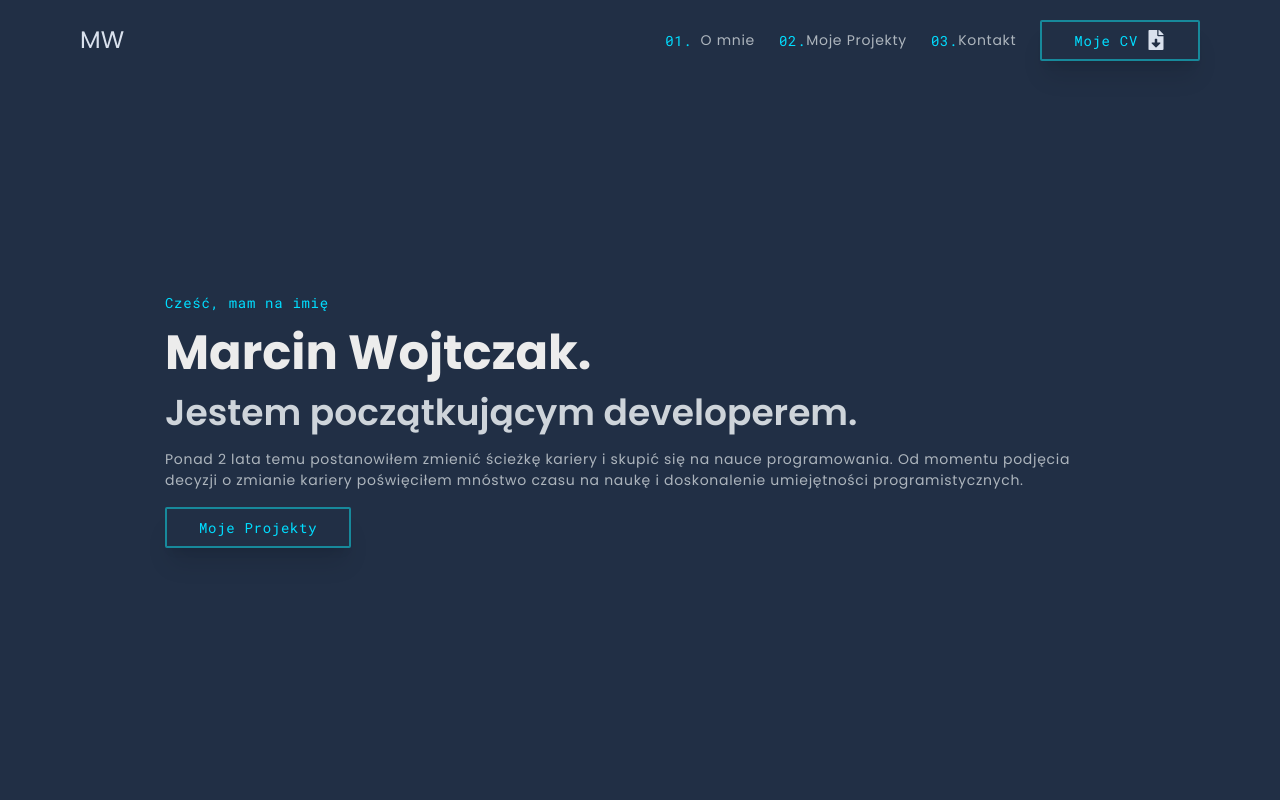
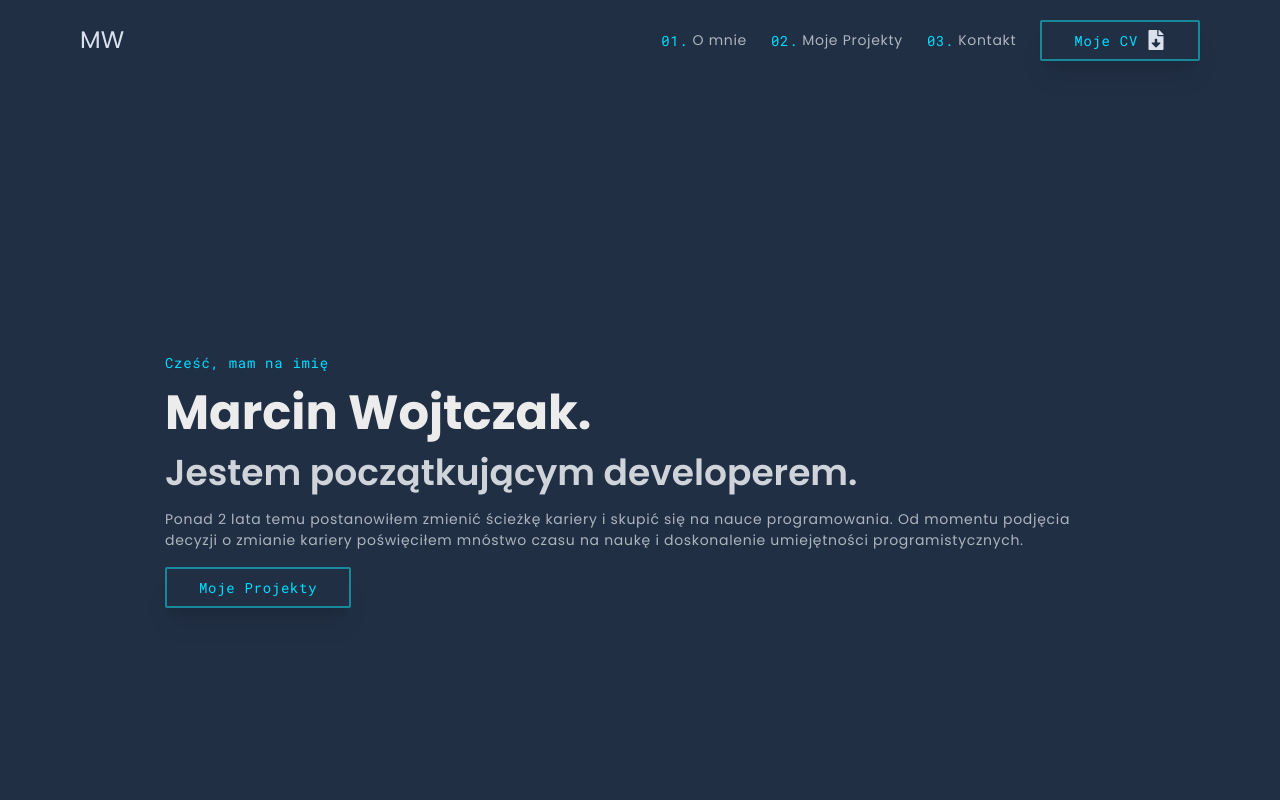
Before and after one commit to marcinWojtczak/portfolio, a Next.js app: page / in a window 1280 px wide. Shown: the top 800 px of the page. Built offline with nearby package versions, Linux system fonts and the light colour scheme.

Commit message:
changed BackToTop button

```diff
--- a/app/components/About.tsx
+++ b/app/components/About.tsx
@@ -86,7 +86,7 @@ const About: React.FC = () => {
                 alt='marcin img'
                 width={464}
                 height={597}
-                style={{objectFit: "cover", borderRadius: '6px'}}
+                style={{objectFit: "cover", borderRadius: '6px', width: '100%'}}
               />
               ) : (
               <Image
@@ -94,7 +94,7 @@ const About: React.FC = () => {
                 alt='marcin img'
                 width={464}
                 height={597}
-                style={{objectFit: "cover", mixBlendMode: 'overlay', borderRadius: '6px', }}
+                style={{objectFit: "cover", mixBlendMode: 'overlay', borderRadius: '6px', width: '100%'}}
               />
               )
             }
--- a/app/components/BackToTopButton.tsx
+++ b/app/components/BackToTopButton.tsx
@@ -1,12 +1,13 @@
 'use client'
 import React, { useState, useEffect } from 'react';
-import { BsArrowUpSquare, BsArrowUpSquareFill } from 'react-icons/bs';
+import { BsArrowUpSquare } from 'react-icons/bs';
 import Link from "next/link";
 
 
 const BackToTopButton = () => {
 
   const [backToTop, setBackToTop] = useState(false)
+  console.log('button:', backToTop)
 
   useEffect(() =>{
     window.addEventListener('scroll', () => {
@@ -27,13 +28,14 @@ const BackToTopButton = () => {
 
   return (
     <>
-      {backToTop && (
-        <Link href='/'>
+      <Link href='/'>
+        { backToTop &&
           <BsArrowUpSquare
-            className='hidden xl:block fixed bottom-[50px] right-20'
-            style={{ fontSize: '50px', background: '#fff', borderWidth: '2px', borderColor: '#17899b', borderRadius: '4px',  color: '#212F45'}}/>
-        </Link>
-      )}
+            className='hidden xl:inline fixed bottom-[50px] right-10 opacity-10 hover:opacity-100'
+            style={{ fontSize: '40px', color: '#00DDFF' }}
+          />
+        }
+      </Link>
     </>
   )
 }
--- a/app/components/Main.tsx
+++ b/app/components/Main.tsx
@@ -27,7 +27,7 @@ const Main: React.FC = () => {
         visible: { opacity: 1, y: 0 },
       }}
       transition={{ duration: 0.2, delay: 0.2, bounce: 0.2, type: 'spring' }}
-      className='max-w-[850px] xl:max-w-[950px] h-[85vh] w-full text-center '>
+      className='max-w-[850px] xl:max-w-[950px] h-screen w-full text-center '>
       <div className='flex flex-col justify-center text-start gap-4 h-full'>
         <h6>Cześć, mam na imię</h6>
         <h1>Marcin Wojtczak.</h1>
--- a/app/components/Menu.tsx
+++ b/app/components/Menu.tsx
@@ -6,15 +6,15 @@ const Menu: React.FC = () => {
 
   return (
     <nav className='h-full w-full flex md:flex-row flex-col items-center justify-center gap-6'>
-      <div className='flex items-center gap-2'>
+      <div className='flex items-center gap-1'>
         <h6>01.</h6>
-        <Link href='#about'><p className='hover:text-[#D9E1ED]'>O mnie</p></Link>
+        <Link href='#about' ><p className='hover:text-[#D9E1ED]'>O mnie</p></Link>
       </div>
-      <div className='flex items-center'>
+      <div className='flex items-center gap-1'>
         <h6>02.</h6>
         <Link href='#projects'><p className='hover:text-[#D9E1ED]'>Moje Projekty</p></Link>
       </div>
-      <div className='flex items-center'>
+      <div className='flex items-center gap-1'>
         <h6>03.</h6>
         <Link href='#contact'><p className='hover:text-[#D9E1ED]'>Kontakt</p></Link>
       </div>
--- a/app/components/Navbar.tsx
+++ b/app/components/Navbar.tsx
@@ -1,7 +1,7 @@
 'use client'
 import Link from "next/link";
 import Menu from './Menu'
-import { useState } from "react";
+import { useState, useEffect } from "react";
 import { HiMenu } from "react-icons/hi"
 import { RiCloseFill } from "react-icons/ri"
 
--- a/app/components/RightProjectDetail.tsx
+++ b/app/components/RightProjectDetail.tsx
@@ -49,7 +49,7 @@ const RightProjectDetail: React.FC<RightProjectDetailProps> = ({
           </div>
         ) : (
           <div className='w-full h-full flex flex-col gap-4 p-4 xl:p-10 shadow-[3px_3px_10px_5px_#1a202c]'>
-            <div className='basis-1/4 flex flex-col xl:items-center gap-2 opacity-100'>
+            <div className='basis-1/4 flex flex-col xl:items-center gap-2'>
               <h4>{title}</h4>
               <p>{subtitle}</p>
             </div>
--- a/app/globals.css
+++ b/app/globals.css
@@ -8,10 +8,10 @@
   box-sizing: border-box;
 }
 
+
 body {
   padding: 0;
   margin: 0;
-  background-color: '#144552';
 }
 
 @layer base {
--- a/app/layout.tsx
+++ b/app/layout.tsx
@@ -25,7 +25,7 @@ export const metadata: Metadata = {
 
 export default function RootLayout({ children }) {
   return (
-    <html lang="en" className='scroll-smooth'>
+    <html lang="en" className="scroll-smooth">
       <body className={`${roboto_mono.variable} ${poppins.variable} bg-[#212F45]` }>
         <BackToTopButton />
         <Navbar />
```
